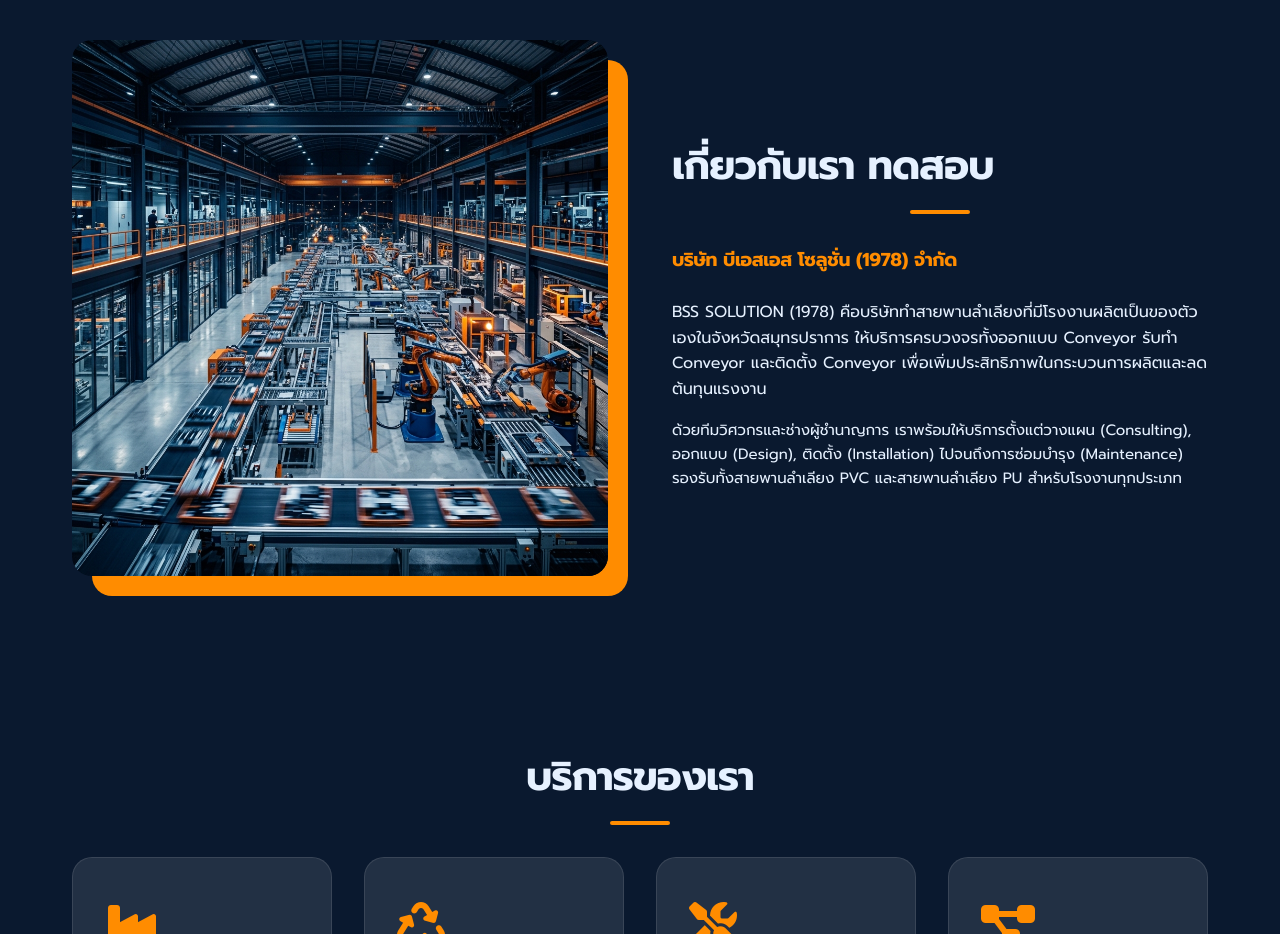
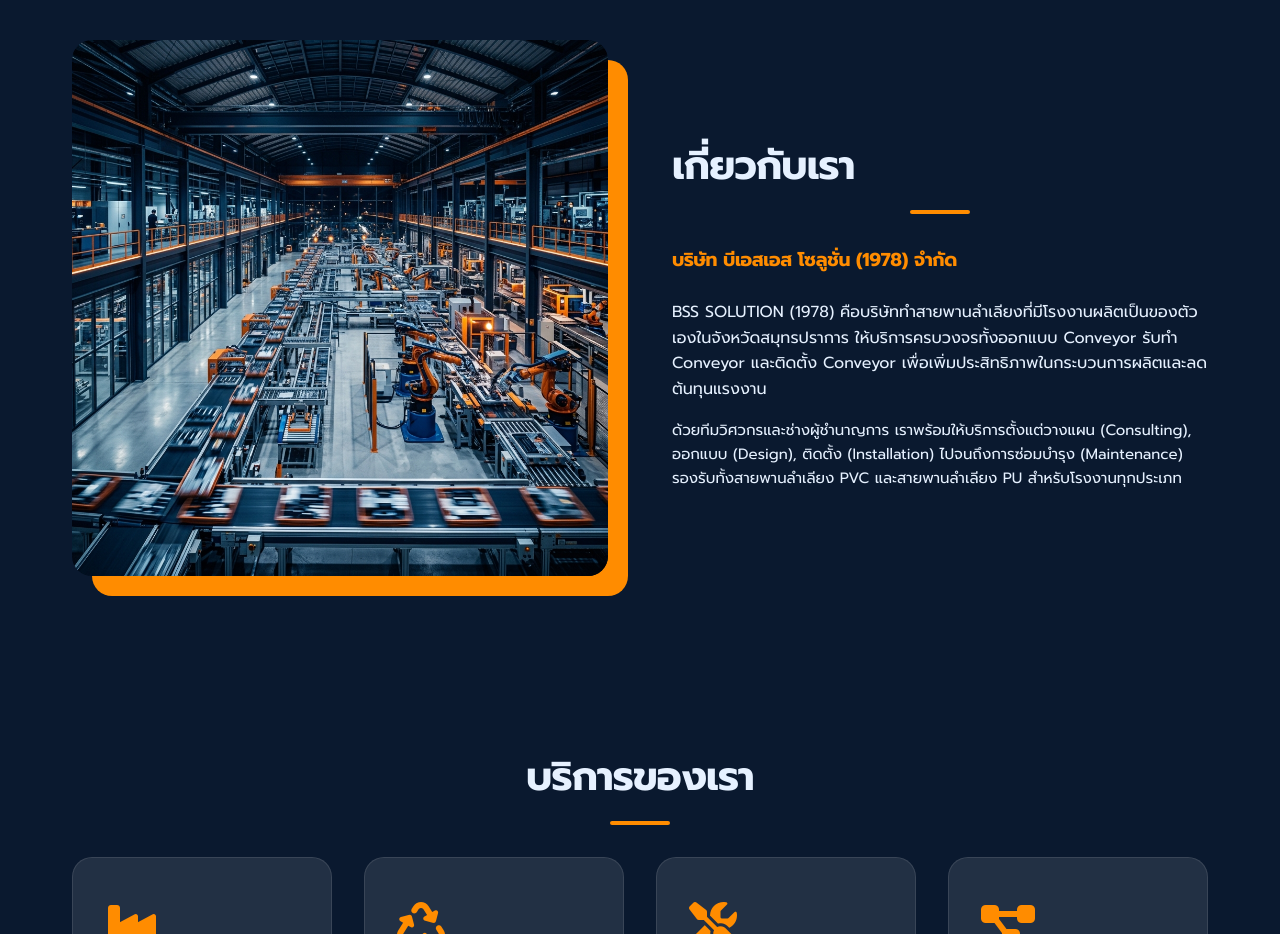
Before and after one commit to mktbwp328-arch/BSS-Solution, a website: page index.html in a window 1280 px wide. Shown: the part 840-1774 px from the top of the page. Drawn offline with Linux system fonts and the light colour scheme.

Commit message:
Edit index.html from the admin editor

```diff
--- a/index.html
+++ b/index.html
@@ -248,7 +248,7 @@
                     <img src="images/factory.png" alt="โรงงานผลิตสายพานลำเลียง BSS SOLUTION (1978) จังหวัดสมุทรปราการ" title="Click to upload new image">
                 </div>
                 <div class="about-text reveal active">
-                    <h2 class="section-title" style="text-align: left; margin-left: 0px;">เกี่ยวกับเรา ทดสอบ</h2>
+                    <h2 class="section-title" style="text-align: left; margin-left: 0px;">เกี่ยวกับเรา</h2>
                     <h3 style="margin-bottom: 1.5rem; color: var(--secondary);">บริษัท บีเอสเอส โซลูชั่น (1978) จำกัด</h3>
                     <p>BSS SOLUTION (1978) คือบริษัททำสายพานลำเลียงที่มีโรงงานผลิตเป็นของตัวเองในจังหวัดสมุทรปราการ ให้บริการครบวงจรทั้งออกแบบ Conveyor รับทำ Conveyor และติดตั้ง Conveyor เพื่อเพิ่มประสิทธิภาพในกระบวนการผลิตและลดต้นทุนแรงงาน</p>
                     <p style="margin-top: 1rem; border-radius: 0px; padding: 0px; font-size: 15px;">ด้วยทีมวิศวกรและช่างผู้ชำนาญการ เราพร้อมให้บริการตั้งแต่วางแผน (Consulting), ออกแบบ (Design), ติดตั้ง (Installation) ไปจนถึงการซ่อมบำรุง (Maintenance) รองรับทั้งสายพานลำเลียง PVC และสายพานลำเลียง PU สำหรับโรงงานทุกประเภท</p>
```
